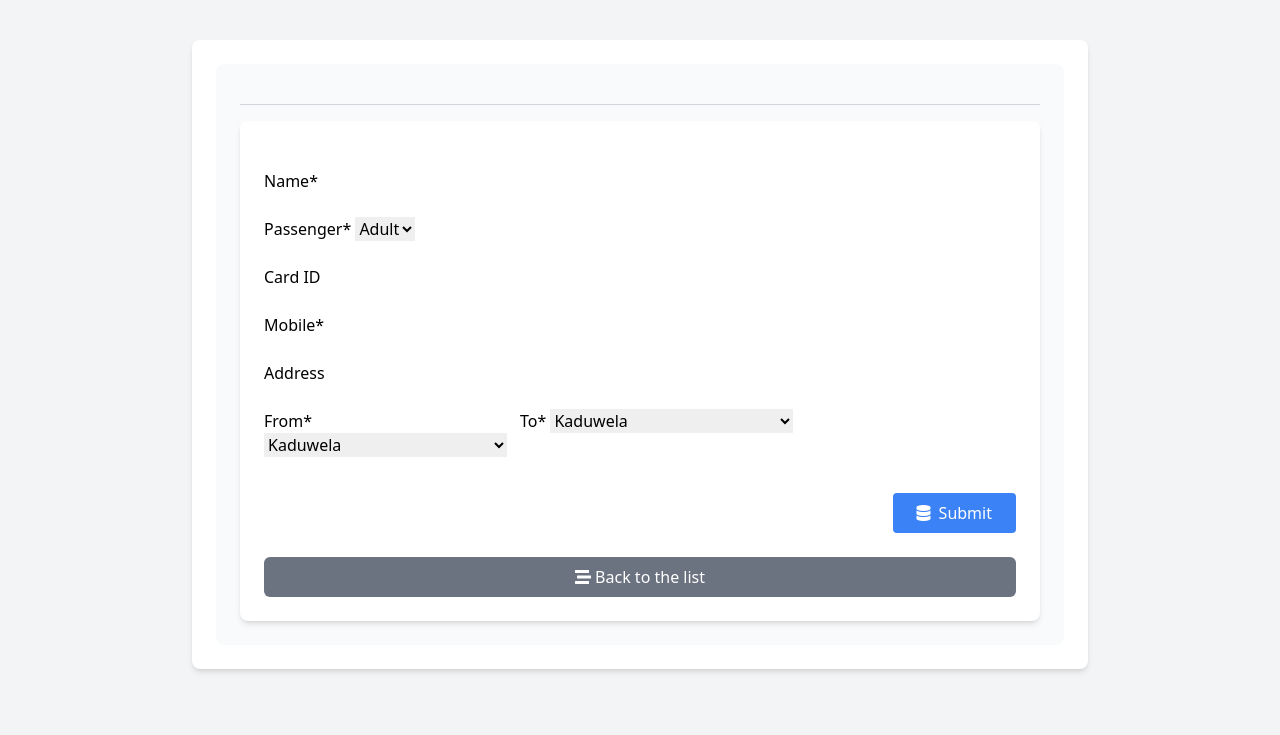
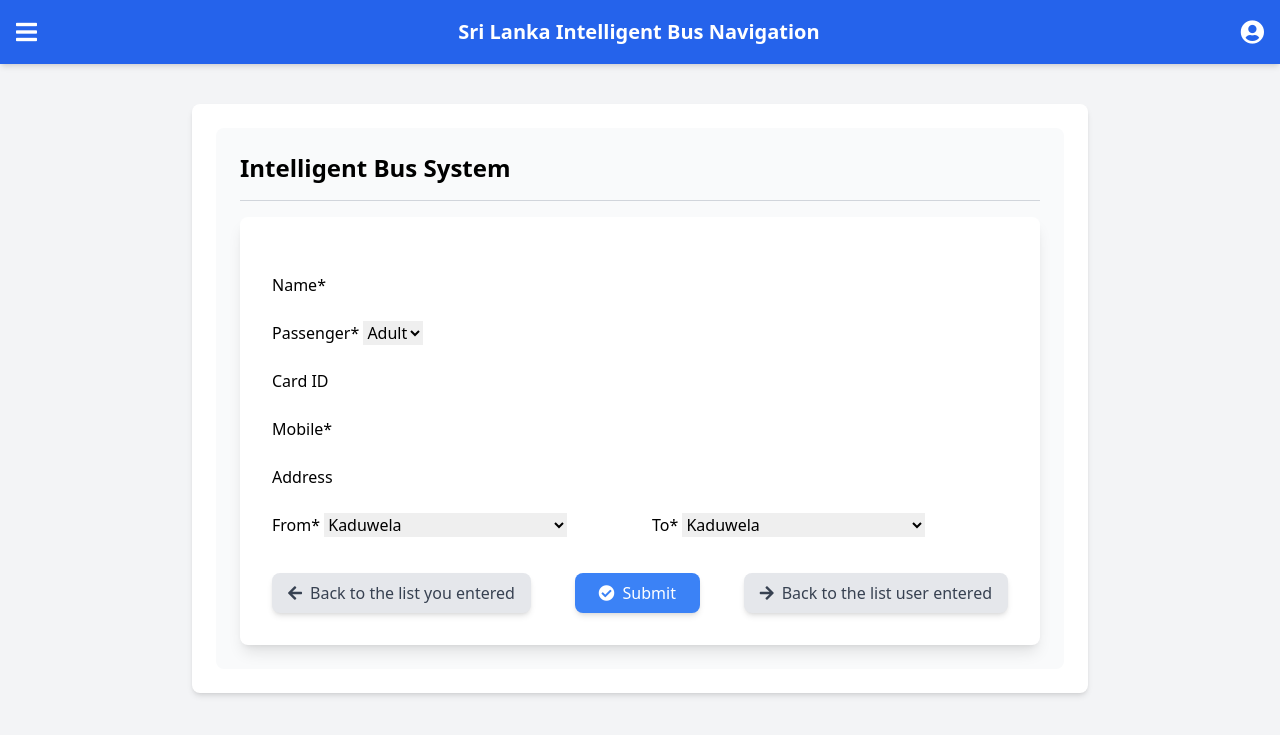
Before and after one commit to Githsara99/NFC-Payment-Gateway, a Django app: page /create/ in a window 1280 px wide. Shown: the top 735 px of the page. Run offline with Django 5.2, Linux system fonts and the light colour scheme; some libraries are stand-ins or nearby versions.

Commit message:
redesigns frontends

```diff
--- a/buymeanoodle-main/core/templates/core/base.html
+++ b/buymeanoodle-main/core/templates/core/base.html
@@ -8,7 +8,7 @@
 
         <script src="https://cdn.tailwindcss.com"></script>
 
-        <title>{% block title %}{% endblock %} | Buy me a noodle</title>
+        <title>{% block title %}{% endblock %} | Tap here</title>
     </head>
 
     <body class="bg-slate-700">
@@ -21,7 +21,7 @@
                 <a href="{% url 'creator_app:passenger_home' %}" class="py-4 px-6 text-lg font-bold text-white">Passengers</a>
 
                 {% if not request.user.is_authenticated %}
-                    <a href="{% url 'creator:login' %}" class="py-4 px-6 text-lg font-bold text-white">Admin Log in</a>
+                    <a href="{% url 'creator:login' %}" class="py-4 px-6 text-lg font-bold text-white">Admin sign in</a>
                     <a href="{% url 'creator:signup' %}" class="py-4 px-6 text-lg font-bold text-white bg-sky-800 rounded-lg">Sign up</a>
                 {% endif %}
 
--- a/buymeanoodle-main/creator_app/templates/creator_app/base2.html
+++ b/buymeanoodle-main/creator_app/templates/creator_app/base2.html
@@ -4,14 +4,49 @@
     <meta charset="UTF-8">
     <meta name="viewport" content="width=device-width, initial-scale=1.0">
     <meta http-equiv="X-UA-Compatible" content="ie=edge">
-    <title>Employee Register</title>
+    <title>Sri Lanka Intelligent Bus System</title>
     <link href="https://cdnjs.cloudflare.com/ajax/libs/font-awesome/5.15.4/css/all.min.css" rel="stylesheet">
     <script src="https://cdn.tailwindcss.com"></script>
+    <script>
+        function toggleSidebar() {
+            const sidebar = document.getElementById('sidebar');
+            sidebar.classList.toggle('-translate-x-full');
+        }
+    </script>
 </head>
 <body class="bg-gray-100">
+    <!-- Header -->
+    <header class="bg-blue-600 text-white py-4 shadow-md sticky top-0 z-10">
+        <div class="container mx-auto flex items-center justify-between px-4">
+            <button class="text-white focus:outline-none" onclick="toggleSidebar()">
+                <i class="fas fa-bars text-2xl"></i>
+            </button>
+            <h1 class="text-xl font-bold">Sri Lanka Intelligent Bus Navigation</h1>
+            <div>
+                <i class="fas fa-user-circle text-2xl"></i>
+            </div>
+        </div>
+    </header>
+
+    <!-- Sidebar -->
+    <div id="sidebar" class="fixed inset-y-0 left-0 bg-blue-800 text-white w-64 transform -translate-x-full transition-transform duration-300">
+        <div class="flex flex-col h-full">
+            <div class="p-4 bg-blue-700 text-lg font-bold">Navigation Menu</div>
+            <nav class="flex-1 px-4 py-2">
+                <a href="{% url 'core:admin_home' %}" class="block py-2 hover:bg-blue-700 rounded">Home</a>
+                <a href="#" class="block py-2 hover:bg-blue-700 rounded">Payment</a>
+                <a href="#" class="block py-2 hover:bg-blue-700 rounded">Rewards Program</a>
+                <a href="#" class="block py-2 hover:bg-blue-700 rounded">Contact Us</a>
+            </nav>
+            <div class="p-4 bg-blue-700 text-center">&copy; 2024 Intelligent Bus System</div>
+        </div>
+    </div>
+
+    <!-- Main Content -->
     <div class="container mx-auto mt-10">
         <div class="max-w-4xl mx-auto bg-white shadow-md rounded-lg p-6">
             <div class="bg-gray-50 rounded-lg p-6">
+                <h2 class="text-2xl font-bold mb-4">Intelligent Bus System</h2>
                 <hr class="my-4 border-gray-300">
                 {% block content %}
                 {% endblock content %}
@@ -19,5 +54,4 @@
         </div>
     </div>
 </body>
-
 </html>
--- a/buymeanoodle-main/creator_app/templates/creator_app/passenger_form.html
+++ b/buymeanoodle-main/creator_app/templates/creator_app/passenger_form.html
@@ -2,43 +2,47 @@
 {% load crispy_forms_tags %}
 
 {% block content %}
-<form action="" method="post" autocomplete="off" class="space-y-6 bg-white shadow-md rounded-lg p-6 max-w-4xl mx-auto">
+<form action="" method="post" autocomplete="off" class="space-y-6 bg-white shadow-lg rounded-lg p-8 max-w-4xl mx-auto">
     {% csrf_token %}
-    <div>
+
+    <div class="mb-4">
         {{ form.name|as_crispy_field }}
     </div>
-    <div>
+    <div class="mb-4">
         {{ form.category|as_crispy_field }}
     </div>
-    <div>
+    <div class="mb-4">
         {{ form.card_id|as_crispy_field }}
     </div>
-    <div>
+    <div class="mb-4">
         {{ form.mobile|as_crispy_field }}
     </div>
-    <div>
+    <div class="mb-4">
         {{ form.address|as_crispy_field }}
     </div>
-    <div class="grid grid-cols-12 gap-4">
-        <div class="col-span-4">
+
+    <div class="grid grid-cols-1 md:grid-cols-2 gap-6">
+        <div>
             {{ form.p_from|as_crispy_field }}
         </div>
-        <div class="col-span-8">
+        <div>
             {{ form.p_to|as_crispy_field }}
         </div>
     </div>
-    <div class="flex justify-end">
-        <button type="submit" class="flex items-center px-6 py-2 bg-blue-500 text-white rounded hover:bg-blue-600 focus:outline-none focus:ring-2 focus:ring-blue-400 focus:ring-offset-2">
-            <i class="fas fa-database mr-2"></i>
+
+    <div class="flex justify-between mt-6">
+        <a href="{% url 'creator_app:passenger_list' %}" class="inline-flex items-center px-4 py-2 bg-gray-200 text-gray-700 rounded-lg shadow-md hover:bg-gray-300 transition">
+            <i class="fas fa-arrow-left mr-2"></i>
+            Back to the list you entered
+        </a>
+        <button type="submit" class="inline-flex items-center px-6 py-2 bg-blue-500 text-white rounded-lg shadow-md hover:bg-blue-600 focus:outline-none focus:ring-2 focus:ring-blue-400 focus:ring-offset-2 transition">
+            <i class="fas fa-check-circle mr-2"></i>
             Submit
         </button>
-    </div>
-    <div class="col-span-4">
-        <a href="{% url 'creator_app:passenger_list' %}" class="block bg-gray-500 text-white text-center py-2 rounded-md hover:bg-gray-600">
-            <i class="fas fa-stream"></i> Back to the list
+        <a href="{% url 'creator_app:manage_passengers' %}" class="inline-flex items-center px-4 py-2 bg-gray-200 text-gray-700 rounded-lg shadow-md hover:bg-gray-300 transition">
+            <i class="fas fa-arrow-right mr-2"></i>
+            Back to the list user entered
         </a>
     </div>
-
-</div>
 </form>
 {% endblock content %}
--- a/buymeanoodle-main/creator_app/urls.py
+++ b/buymeanoodle-main/creator_app/urls.py
@@ -123,4 +123,5 @@ urlpatterns = [
     path('passengerHome/', views.passenger_home, name="passenger_home"),
     path('selectCat/', views.select_cat, name="select_cat"),
     path('adminHome/', views.admin_home, name="admin_home"),
+    path('managePassengers/', views.manage_passengers, name="manage_passengers"),
 ]
--- a/buymeanoodle-main/creator_app/views.py
+++ b/buymeanoodle-main/creator_app/views.py
@@ -297,3 +297,6 @@ def webhook(request):
 
 def admin_home(request):
     return render(request, 'creator_app/admin_home.html')
+
+def manage_passengers(request):
+    return render(request, 'creator_app/manage_passengers.html')
```
Also changed, not shown: buymeanoodle-main/core/templates/core/index.html (+17 -23 lines), buymeanoodle-main/creator_app/templates/creator_app/adultsCard_list.html (+19 -23 lines), buymeanoodle-main/creator_app/templates/creator_app/childCard_list.html (+21 -27 lines), buymeanoodle-main/creator_app/templates/creator_app/manage_passengers.html (added, +32 -0 lines), buymeanoodle-main/db.sqlite3.
